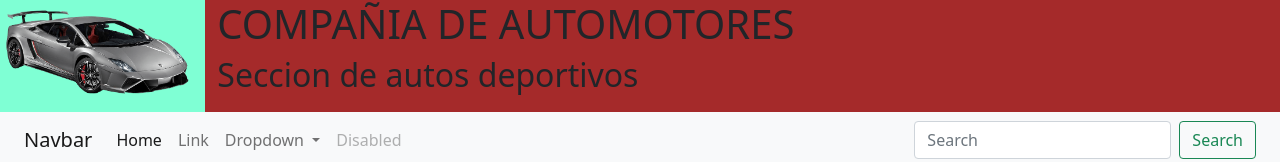
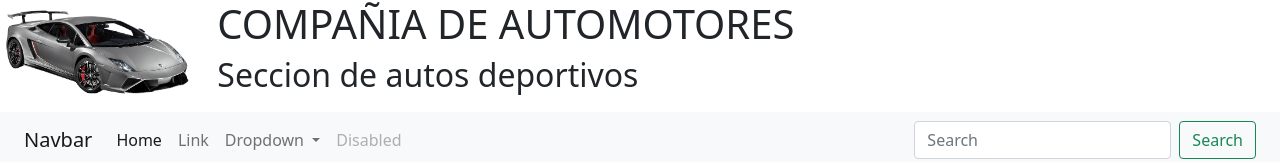
Before and after one commit to acastellon1/Electiva_A1_Act3, a plain HTML site: page index.html in a window 1280 px wide. Shown: the top 162 px of the page. Drawn offline with Linux system fonts and the light colour scheme.

Commit message:
Cambio de color

```diff
--- a/css/estilos.css
+++ b/css/estilos.css
@@ -4,11 +4,11 @@
 
 
     .imagen-intro{
-        background-color: aquamarine;
+        background-color: none;
     }
 
     .titulo{
-        background-color: brown;
+        background-color: none;
 
     }
 
```
